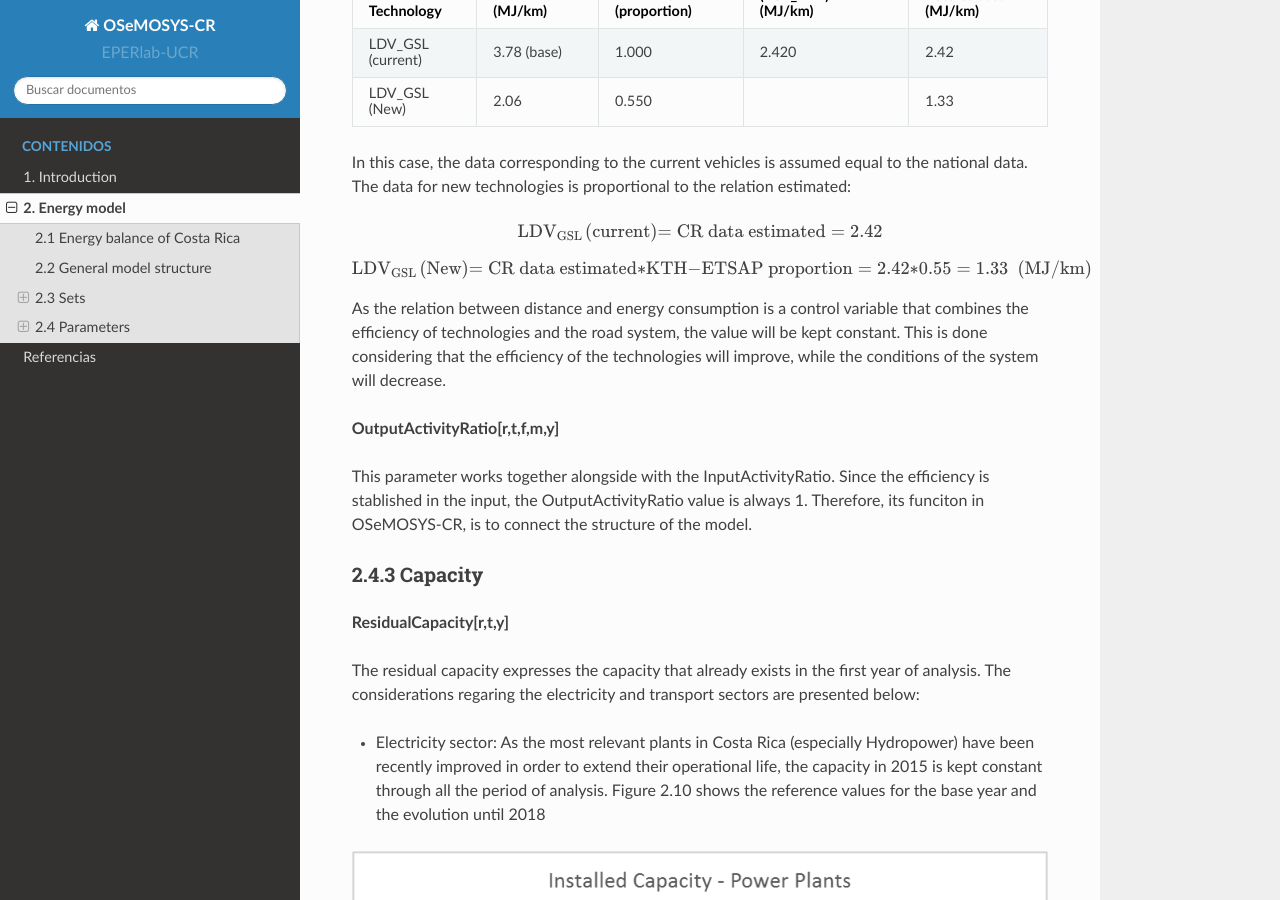
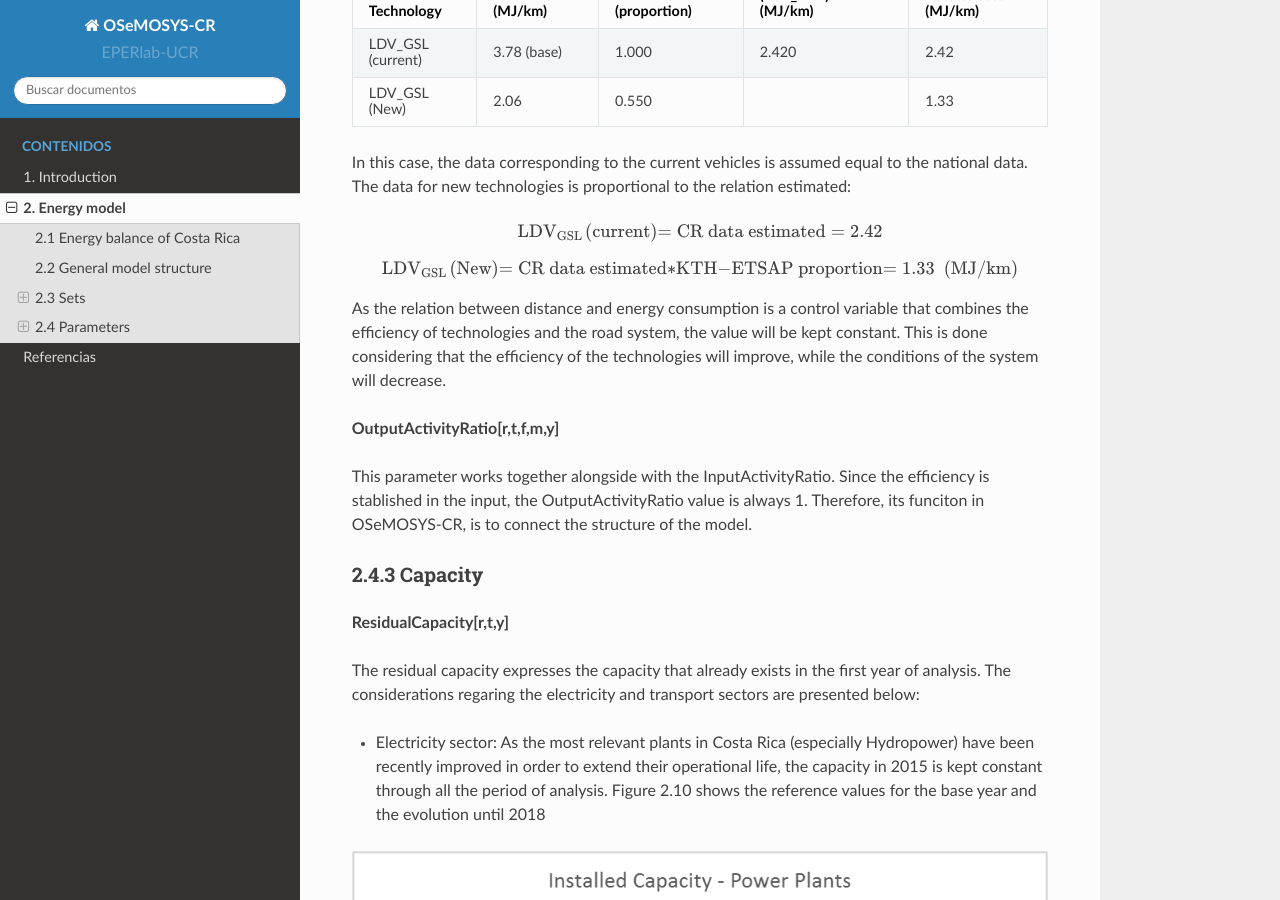
Before and after one commit to EPERLab/OSeMOSYS-CR, a Sphinx documentation site: the page built from docs/02EnergyModel.rst, in a window 1280 px wide and 900 px high, scrolled down 14590 px. Built offline with Sphinx 7.4.7 and the Read the Docs theme 2.0.0, drawn with Linux system fonts in a browser that asks for light colours.

Commit message:
Update 02EnergyModel.rst

```diff
--- a/docs/02EnergyModel.rst
+++ b/docs/02EnergyModel.rst
@@ -512,7 +512,7 @@
 
 .. math::
 
-   {\mathrm{LDV}}_{\mathrm{GSL}}\left(\mathrm{New}\right)\mathrm{=CR\ data\ estimated}\mathrm{*}\mathrm{KTH}\mathrm{-}\mathrm{ETSAP\ proportion=2.42}\mathrm{*}\mathrm{0.55=1.33\ }\mathrm{\ (MJ/km)}
+   {\mathrm{LDV}}_{\mathrm{GSL}}\left(\mathrm{New}\right)\mathrm{=CR\ data\ estimated}\mathrm{*}\mathrm{KTH}\mathrm{-}\mathrm{ETSAP\ proportion}\mathrm{=1.33\ }\mathrm{\ (MJ/km)}
 
 As the relation between distance and energy consumption is a control variable that combines the efficiency of technologies and the road system, the value will be kept constant. This is done considering that the efficiency of the technologies will improve, while the conditions of the system will decrease.
 
```
